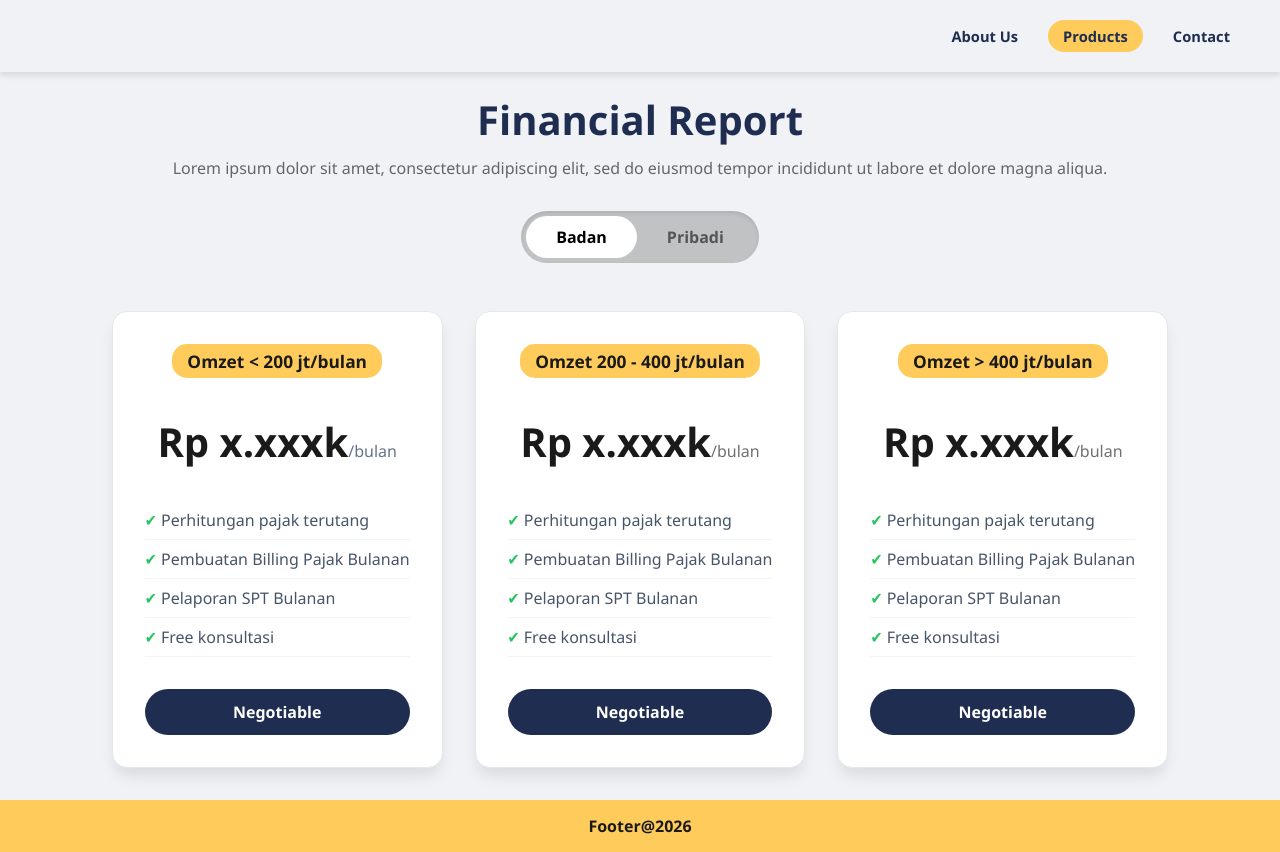
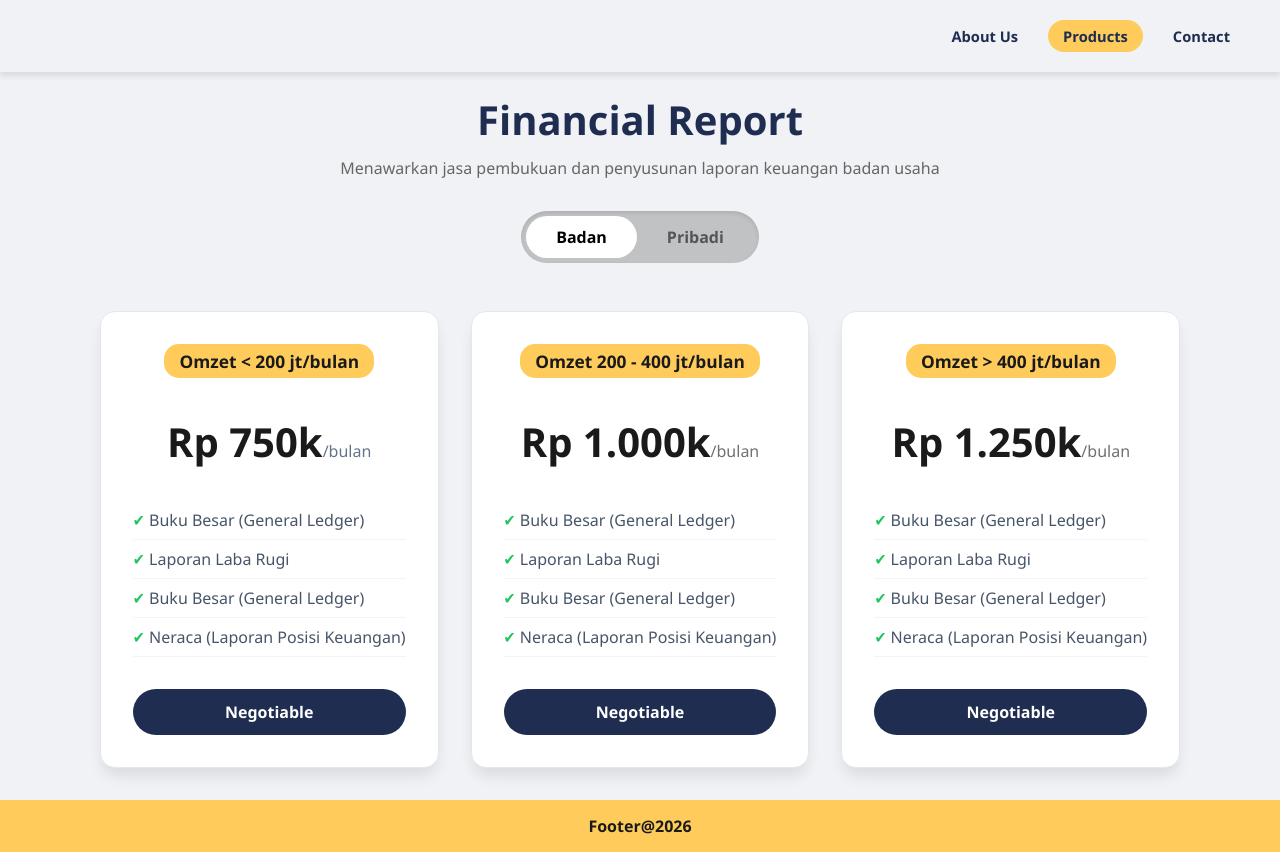
Before and after one commit to adristy/BismillahProject, a plain HTML site: page fr-badan.html in a window 1280 px wide. Drawn offline with Linux system fonts and the light colour scheme.

Commit message:
Add files via upload

```diff
--- a/fr-badan.html
+++ b/fr-badan.html
@@ -23,7 +23,7 @@
 
             <div class="section-header">
                 <h3>Financial Report</h3>
-                <p>Lorem ipsum dolor sit amet, consectetur adipiscing elit, sed do eiusmod tempor incididunt ut labore et dolore magna aliqua.
+                <p>Menawarkan jasa pembukuan dan penyusunan laporan keuangan badan usaha
                 </p>
             </div>
 
@@ -40,12 +40,12 @@
             <!-- <div class="pricing-grid"> -->
                 <div class="card">
                     <span class="badge">Omzet < 200 jt/bulan</span>
-                    <div class="price">Rp x.xxxk<span style="font-size: 12pt; font-weight: normal;">/bulan</span></div>
+                    <div class="price">Rp 750k<span style="font-size: 12pt; font-weight: normal;">/bulan</span></div>
                     <ul class="features">
-                        <li> Perhitungan pajak terutang</li>
-                        <li> Pembuatan Billing Pajak Bulanan</li>
-                        <li> Pelaporan SPT Bulanan</li>
-                        <li> Free konsultasi</li>
+                        <li> Buku Besar (General Ledger)</li>
+                        <li> Laporan Laba Rugi</li>
+                        <li> Buku Besar (General Ledger)</li>
+                        <li> Neraca (Laporan Posisi Keuangan) </li>
 
                     </ul>
                     <a href="#" class="btn btn-blue">Negotiable</a>
@@ -53,23 +53,23 @@
 
                 <div class="card">
                     <span class="badge">Omzet 200 - 400 jt/bulan</span>
-                    <div class="price">Rp x.xxxk<span style="font-size: 12pt; font-weight: normal; color: #707070;">/bulan</span></div>
+                    <div class="price">Rp 1.000k<span style="font-size: 12pt; font-weight: normal; color: #707070;">/bulan</span></div>
                     <ul class="features">
-                        <li> Perhitungan pajak terutang</li>
-                        <li> Pembuatan Billing Pajak Bulanan</li>
-                        <li> Pelaporan SPT Bulanan</li>
-                        <li> Free konsultasi</li>
+                        <li> Buku Besar (General Ledger)</li>
+                        <li> Laporan Laba Rugi</li>
+                        <li> Buku Besar (General Ledger)</li>
+                        <li> Neraca (Laporan Posisi Keuangan) </li>
                     </ul>
                     <a href="#" class="btn btn-blue">Negotiable</a>
                 </div>
                 <div class="card">
                     <span class="badge">Omzet > 400 jt/bulan</span>
-                    <div class="price">Rp x.xxxk<span style="font-size: 12pt; font-weight: normal; color: #707070;">/bulan</span></div>
+                    <div class="price">Rp 1.250k<span style="font-size: 12pt; font-weight: normal; color: #707070;">/bulan</span></div>
                     <ul class="features">
-                        <li> Perhitungan pajak terutang</li>
-                        <li> Pembuatan Billing Pajak Bulanan</li>
-                        <li> Pelaporan SPT Bulanan</li>
-                        <li> Free konsultasi</li>
+                        <li> Buku Besar (General Ledger)</li>
+                        <li> Laporan Laba Rugi</li>
+                        <li> Buku Besar (General Ledger)</li>
+                        <li> Neraca (Laporan Posisi Keuangan) </li>
                     </ul>
                     <a href="#" class="btn btn-blue">Negotiable</a>
                 </div>
```
Also changed, not shown: fr-pribadi.html (+16 -16 lines), index.html (+6 -3 lines), tax-pribadi.html (+4 -4 lines).
